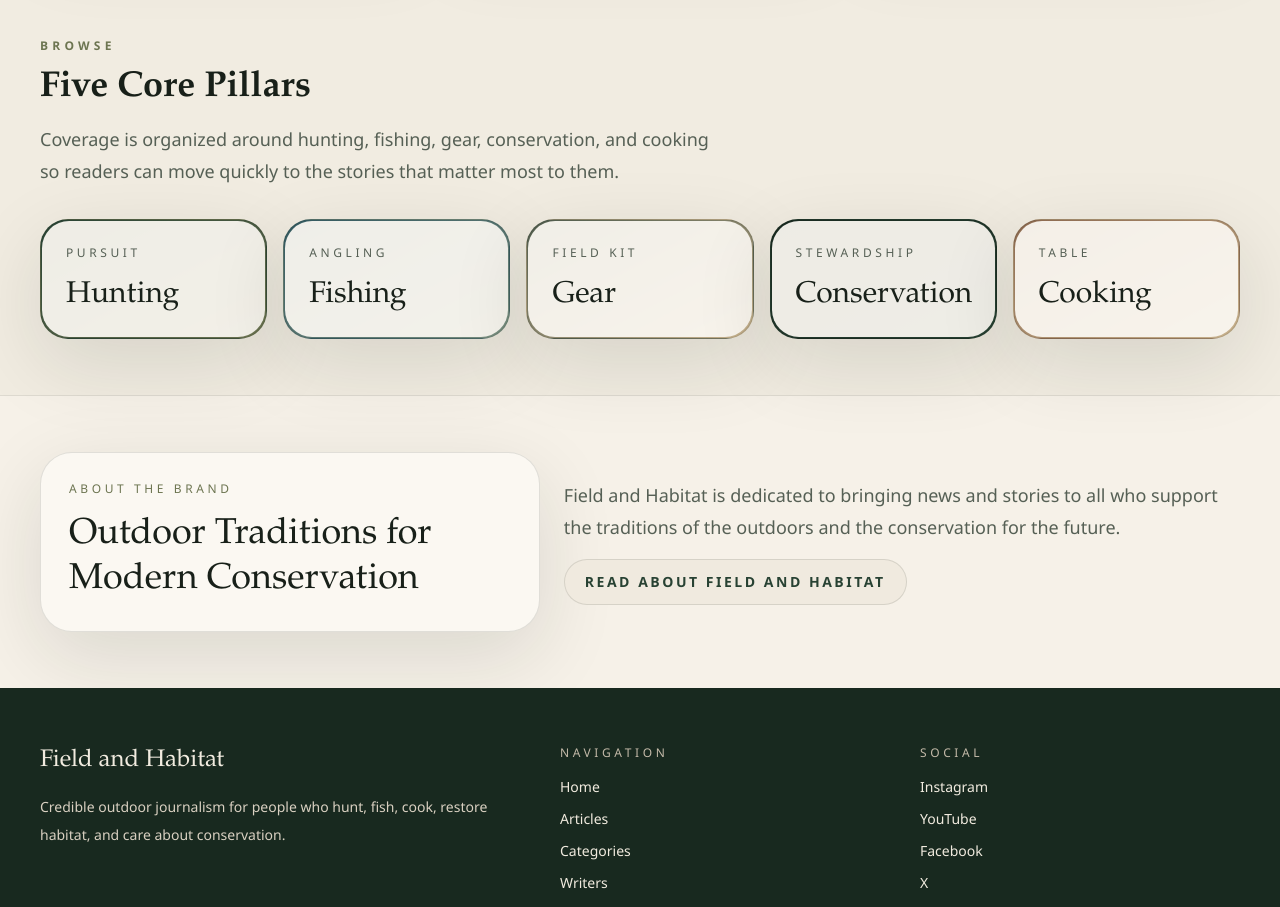
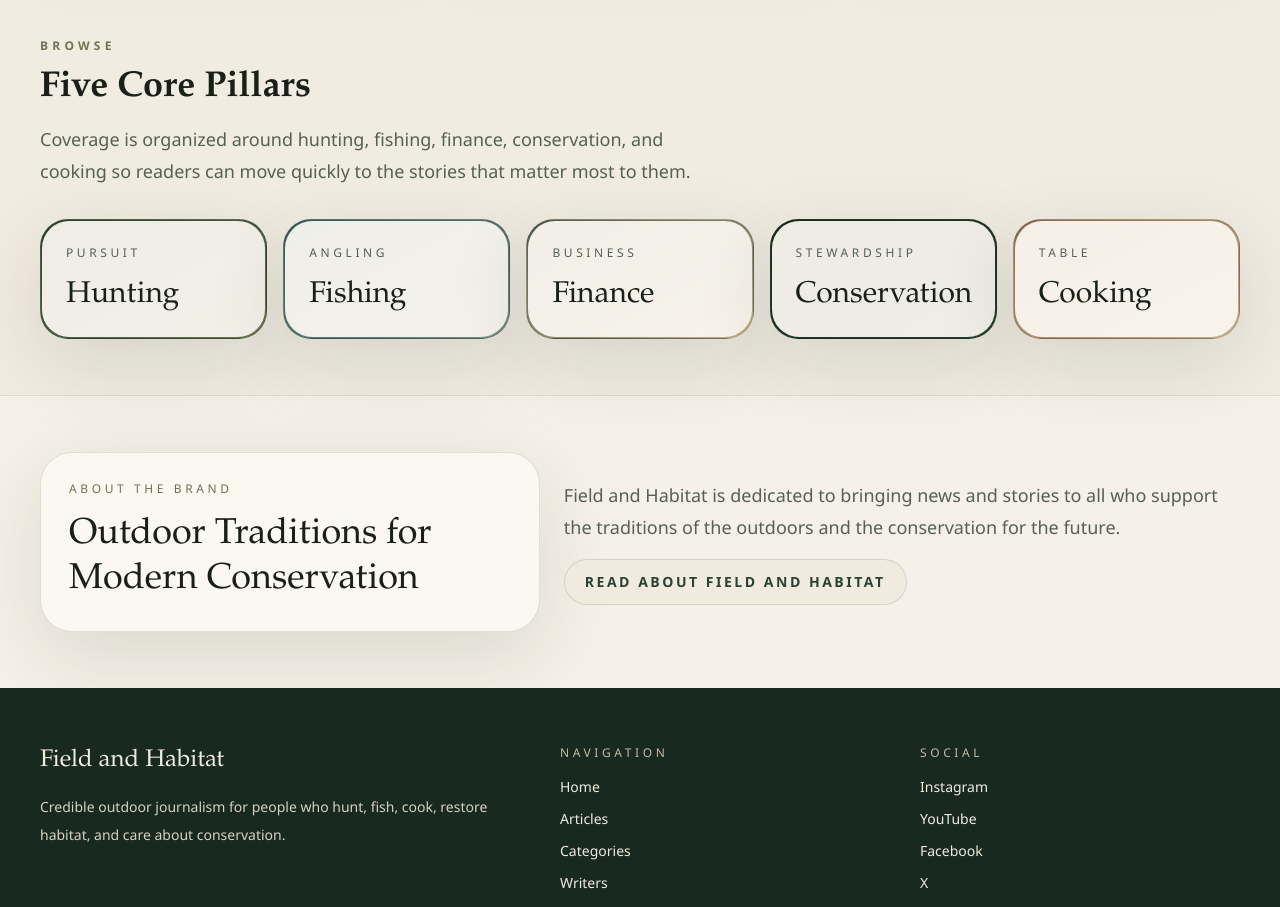
Before and after one commit to connor-jackson95/fieldandhabitat, a Next.js app: page / in a window 1280 px wide. Shown: the part 1480-2387 px from the top of the page. Built offline with nearby package versions, Linux system fonts and the light colour scheme.

Commit message:
Move 6.5 article to hunting only

```diff
--- a/src/app/about/page.tsx
+++ b/src/app/about/page.tsx
@@ -27,7 +27,7 @@ export default function AboutPage() {
       <PageHero
         eyebrow="Mission"
         title="Sharing stories to preserve traditions and habitat"
-        description="Field and Habitat is built to cover hunting, fishing, gear, cooking, and conservation."
+        description="Field and Habitat is built to cover hunting, fishing, finance, cooking, and conservation."
       />
       <section className="py-12 sm:py-14">
         <Container className="space-y-8">
--- a/src/app/articles/page.tsx
+++ b/src/app/articles/page.tsx
@@ -7,7 +7,7 @@ import { siteConfig } from "@/lib/site";
 export const metadata = buildMetadata({
   title: "Articles",
   description:
-    "Search and browse Field and Habitat articles across hunting, fishing, gear, conservation, and cooking.",
+    "Search and browse Field and Habitat articles across hunting, fishing, finance, conservation, and cooking.",
   path: "/articles",
 });
 
--- a/src/app/categories/page.tsx
+++ b/src/app/categories/page.tsx
@@ -6,7 +6,7 @@ import { buildMetadata } from "@/lib/metadata";
 export const metadata = buildMetadata({
   title: "Categories",
   description:
-    "Browse Field and Habitat coverage across hunting, fishing, gear, conservation, and cooking.",
+    "Browse Field and Habitat coverage across hunting, fishing, finance, conservation, and cooking.",
   path: "/categories",
 });
 
--- a/src/app/layout.tsx
+++ b/src/app/layout.tsx
@@ -7,7 +7,7 @@ import { siteConfig } from "@/lib/site";
 export const metadata: Metadata = {
   metadataBase: new URL(siteConfig.url),
   title: {
-    default: `${siteConfig.name} | Hunting, Fishing, Cooking, and Conservation`,
+    default: `${siteConfig.name} | Hunting, Fishing, Finance, Cooking, and Conservation`,
     template: `%s | ${siteConfig.name}`,
   },
   description: siteConfig.description,
@@ -17,7 +17,7 @@ export const metadata: Metadata = {
     "fishing",
     "cooking",
     "conservation",
-    "gear",
+    "finance",
     "outdoor media",
   ],
   alternates: {
--- a/src/app/page.tsx
+++ b/src/app/page.tsx
@@ -12,7 +12,7 @@ import { siteConfig } from "@/lib/site";
 export const metadata = buildMetadata({
   title: "Outdoor Traditions for Modern Conservation",
   description:
-    "Field and Habitat is a premium outdoor media brand built for credible hunting, fishing, gear, cooking, and conservation coverage.",
+    "Field and Habitat is a premium outdoor media brand built for credible hunting, fishing, finance, cooking, and conservation coverage.",
   path: "/",
 });
 
@@ -135,7 +135,7 @@ export default function Home() {
           <SectionHeading
             eyebrow="Browse"
             title="Five Core Pillars"
-            description="Coverage is organized around hunting, fishing, gear, conservation, and cooking so readers can move quickly to the stories that matter most to them."
+            description="Coverage is organized around hunting, fishing, finance, conservation, and cooking so readers can move quickly to the stories that matter most to them."
           />
           <CategoryGrid />
         </Container>
--- a/src/lib/content.ts
+++ b/src/lib/content.ts
@@ -1,7 +1,7 @@
 export type CategorySlug =
   | "hunting"
   | "fishing"
-  | "gear"
+  | "finance"
   | "conservation"
   | "cooking";
 
@@ -85,13 +85,13 @@ export const categories: Category[] = [
     featuredTags: ["Bass", "Trout", "Fly Fishing", "Boats"],
   },
   {
-    slug: "gear",
-    name: "Gear",
-    eyebrow: "Field Kit",
+    slug: "finance",
+    name: "Finance",
+    eyebrow: "Business",
     description:
-      "Measured coverage of field gear, tackle, optics, apparel, tools, and practical buying decisions that hold up outdoors.",
+      "Coverage of the economics behind the outdoors, from access and land to industry shifts, business, and the cost of participation.",
     accent: "from-[#4d5a4b] to-sand",
-    featuredTags: ["Optics", "Apparel", "Tackle", "Reviews"],
+    featuredTags: ["Industry", "Land", "Policy", "Markets"],
   },
   {
     slug: "conservation",
@@ -313,8 +313,8 @@ export const articles: Article[] = [
     title: "The Truth About the 6.5 Creedmoor: Facts, Myths, and Real Hunting Use",
     excerpt:
       "The 6.5 Creedmoor has become one of the most talked about rifle cartridges of the last decade.",
-    category: "gear",
-    tags: ["Gear", "Hunting", "6.5 Creedmoor"],
+    category: "hunting",
+    tags: ["Hunting", "6.5 Creedmoor"],
     publishedAt: "2026-04-24T10:51:43-04:00",
     readingTime: 6,
     author: authors[0],
--- a/src/lib/site.ts
+++ b/src/lib/site.ts
@@ -3,7 +3,7 @@ export const siteConfig = {
   domain: "fieldandhabitat.com",
   url: "https://fieldandhabitat.com",
   description:
-    "A trusted, modern outdoor media brand covering hunting, fishing, gear, cooking, and conservation across the United States.",
+    "A trusted, modern outdoor media brand covering hunting, fishing, finance, cooking, and conservation across the United States.",
   mission: "Sharing stories to preserve traditions and habitat",
   socialLinks: [
     { label: "Instagram", href: "https://instagram.com" },
```
Also changed, not shown: 1 other file (tests, documents, lock files or other folders).
